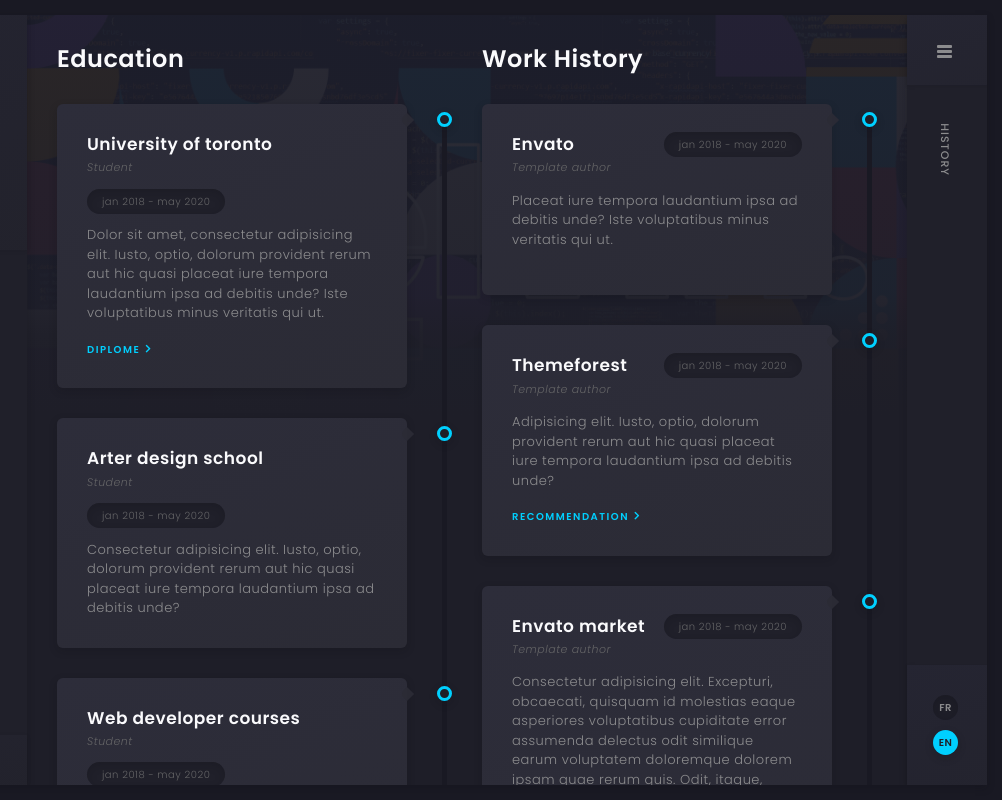
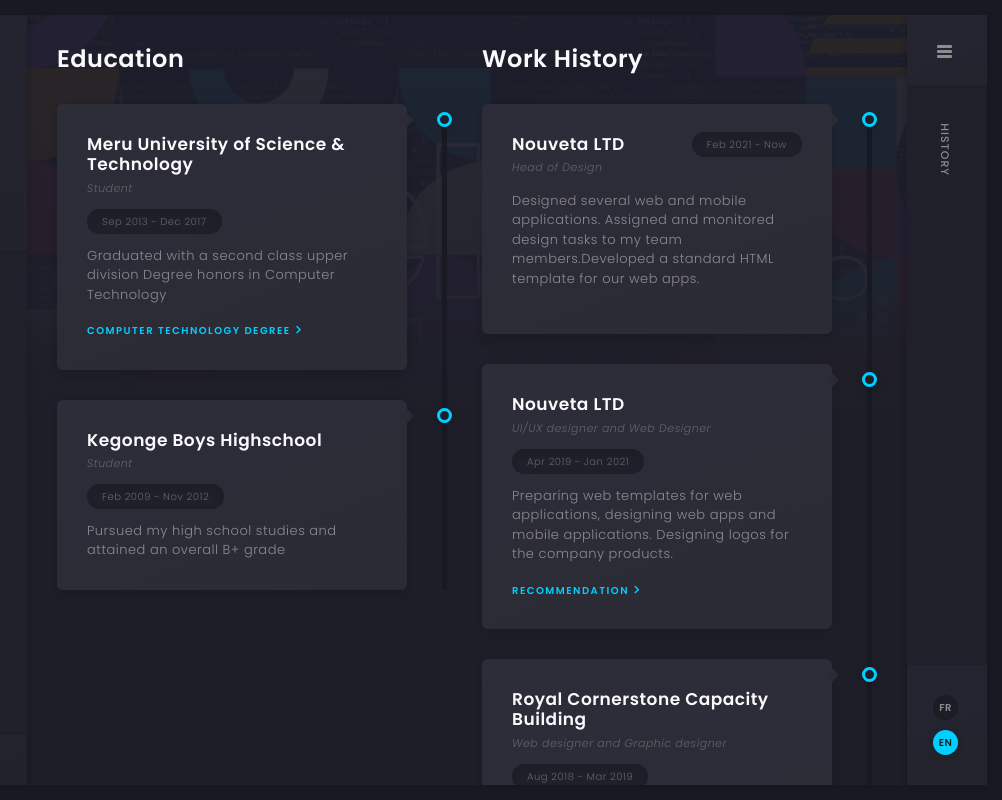
Before and after one commit to OzzayNetwork/Kelvin-Njuguna, a plain HTML site: page history.html in a window 1280 px wide. Shown: the full height of the page, 278-1280 px from the left. Drawn offline with Linux system fonts and the light colour scheme.

Commit message:
kelvin: some changes to myy history

```diff
--- a/history.html
+++ b/history.html
@@ -332,16 +332,16 @@
                                                 <div class="art-a art-timeline-content">
                                                     <div class="art-card-header">
                                                         <div class="art-left-side">
-                                                            <h5>University of toronto</h5>
+                                                            <h5>Meru University of Science & Technology</h5>
                                                             <div class="art-el-suptitle mb-15">Student</div>
                                                         </div>
                                                         <div class="art-right-side">
-                                                            <span class="art-date">jan 2018 - may 2020</span>
+                                                            <span class="art-date">Sep 2013 - Dec 2017</span>
                                                         </div>
                                                     </div>
 
-                                                    <p>Dolor sit amet, consectetur adipisicing elit. Iusto, optio, dolorum provident rerum aut hic quasi placeat iure tempora laudantium ipsa ad debitis unde? Iste voluptatibus minus veritatis qui ut.</p>
-                                                    <a data-fancybox="diplome" href="files/certificate.jpg" class="art-link art-color-link art-w-chevron">Diplome</a>
+                                                    <p>Graduated with a second class upper division Degree honors in Computer Technology </p>
+                                                    <a data-fancybox="diplome" href="files/certificate.jpg" class="art-link art-color-link art-w-chevron">Computer Technology Degree</a>
                                                 </div>
                                             </div>
 
@@ -352,18 +352,18 @@
                                                 <div class="art-a art-timeline-content">
                                                     <div class="art-card-header">
                                                         <div class="art-left-side">
-                                                            <h5>Arter design school</h5>
+                                                            <h5>Kegonge Boys Highschool</h5>
                                                             <div class="art-el-suptitle mb-15">Student</div>
                                                         </div>
                                                         <div class="art-right-side">
-                                                            <span class="art-date">jan 2018 - may 2020</span>
+                                                            <span class="art-date">Feb 2009 - Nov 2012</span>
                                                         </div>
                                                     </div>
-                                                    <div>Consectetur adipisicing elit. Iusto, optio, dolorum provident rerum aut hic quasi placeat iure tempora laudantium ipsa ad debitis unde?</div>
+                                                    <div>Pursued my high school studies and attained an overall B+ grade</div>
                                                 </div>
                                             </div>
 
-                                            <div class="art-timeline-item">
+                                            <div class="art-timeline-item d-none">
                                                 <div class="art-timeline-mark-light"></div>
                                                 <div class="art-timeline-mark"></div>
 
@@ -383,7 +383,7 @@
 
                                             </div>
 
-                                            <div class="art-timeline-item">
+                                            <div class="art-timeline-item d-none">
                                                 <div class="art-timeline-mark-light"></div>
                                                 <div class="art-timeline-mark"></div>
 
@@ -431,14 +431,14 @@
                                                 <div class="art-a art-timeline-content">
                                                     <div class="art-card-header">
                                                         <div class="art-left-side">
-                                                            <h5>Envato</h5>
-                                                            <div class="art-el-suptitle mb-15">Template author</div>
+                                                            <h5>Nouveta LTD</h5>
+                                                            <div class="art-el-suptitle mb-15">Head of Design</div>
                                                         </div>
                                                         <div class="art-right-side">
-                                                            <span class="art-date">jan 2018 - may 2020</span>
+                                                            <span class="art-date">Feb 2021 - Now</span>
                                                         </div>
                                                     </div>
-                                                    <p>Placeat iure tempora laudantium ipsa ad debitis unde? Iste voluptatibus minus veritatis qui ut.</p>
+                                                    <p>Designed several web and mobile applications. Assigned and monitored design tasks to my team members.Developed a standard HTML template for our web apps.</p>
                                                 </div>
                                             </div>
 
@@ -450,14 +450,14 @@
                                                 <div class="art-a art-timeline-content">
                                                     <div class="art-card-header">
                                                         <div class="art-left-side">
-                                                            <h5>Themeforest</h5>
-                                                            <div class="art-el-suptitle mb-15">Template author</div>
+                                                            <h5>Nouveta LTD</h5>
+                                                            <div class="art-el-suptitle mb-15">UI/UX designer and Web Designer</div>
                                                         </div>
                                                         <div class="art-right-side">
-                                                            <span class="art-date">jan 2018 - may 2020</span>
+                                                            <span class="art-date">Apr 2019 - Jan 2021</span>
                                                         </div>
                                                     </div>
-                                                    <p>Adipisicing elit. Iusto, optio, dolorum provident rerum aut hic quasi placeat iure tempora laudantium ipsa ad debitis unde?</p>
+                                                    <p>Preparing web templates for web applications, designing web apps and mobile applications. Designing logos for the company products.</p>
                                                     <a data-fancybox="recommendation" href="#art-recomendation-popup-1" class="art-link art-color-link art-w-chevron">Recommendation</a>
                                                 </div>
 
@@ -471,8 +471,8 @@
                                                             <!-- photo -->
                                                             <img class="art-testimonial-face" src="img/testimonials/face-3.jpg" alt="face">
                                                             <!-- name -->
-                                                            <h5>Paul Trueman</h5>
-                                                            <div class="art-el-suptitle mb-15">Template author</div>
+                                                            <h5>Royal Cornerstone Capacity Building</h5>
+                                                            <div class="art-el-suptitle mb-15">Web designer and Graphic designer</div>
                                                             <!-- text -->
                                                             <div class="mb-15">Working with Artur has been a pleasure. Better yet - I alerted them of a minor issue before going to sleep. The issue was fixed the next morning. I couldn't ask for better support. Thank you
                                                                 Artur! This is easily a 5 star freelancer.</div>
@@ -511,16 +511,15 @@
                                                 <div class="art-a art-timeline-content">
                                                     <div class="art-card-header">
                                                         <div class="art-left-side">
-                                                            <h5>Envato market</h5>
-                                                            <div class="art-el-suptitle mb-15">Template author</div>
+                                                            <h5>Royal Cornerstone Capacity Building</h5>
+                                                            <div class="art-el-suptitle mb-15">Web designer and Graphic designer</div>
                                                         </div>
                                                         <div class="art-right-side">
-                                                            <span class="art-date">jan 2018 - may 2020</span>
+                                                            <span class="art-date">Aug 2018 - Mar 2019</span>
                                                         </div>
                                                     </div>
-                                                    <p>Consectetur adipisicing elit. Excepturi, obcaecati, quisquam id molestias eaque asperiores voluptatibus cupiditate error assumenda delectus odit similique earum voluptatem doloremque dolorem ipsam quae
-                                                        rerum quis. Odit, itaque, deserunt corporis vero ipsum nisi eius odio natus ullam provident pariatur temporibus quia eos repellat consequuntur perferendis enim amet quae quasi repudiandae sed quod
-                                                        veniam dolore possimus rem voluptatum eveniet eligendi quis fugiat aliquam sunt similique aut adipisci.</p>
+                                                    <p>Helped to achieve a consistent look and visual theme across the website by promoting uniform fonts, formatting, images, and layout.Created and executed graphics in After Effects and Illustrator.Continually
+                                                        worked to enhance personal skills</p>
                                                     <a data-fancybox="recommendation" href="#art-recomendation-popup-2" class="art-link art-color-link art-w-chevron">Recommendation</a>
                                                 </div>
 
@@ -574,14 +573,14 @@
                                                 <div class="art-a art-timeline-content">
                                                     <div class="art-card-header">
                                                         <div class="art-left-side">
-                                                            <h5>SoftService company</h5>
-                                                            <div class="art-el-suptitle mb-15">Template author</div>
+                                                            <h5>Freelancer</h5>
+                                                            <div class="art-el-suptitle mb-15">Freelance graphic and web designer</div>
                                                         </div>
                                                         <div class="art-right-side">
-                                                            <span class="art-date">jan 2018 - tonight</span>
+                                                            <span class="art-date">Nov 2017 - Aug 2018</span>
                                                         </div>
                                                     </div>
-                                                    <p>Dolor sit amet, consectetur adipisicing elit. Iusto, optio, dolorum provident rerum.</p>
+                                                    <p>Did variouse logo, flyer and web designs for a variety of clients.</p>
                                                     <a data-fancybox="recommendation" href="#art-recomendation-popup-3" class="art-link art-color-link art-w-chevron">Recommendation</a>
                                                 </div>
 
```
Also changed, not shown: contact.html (+1 -1 lines).
